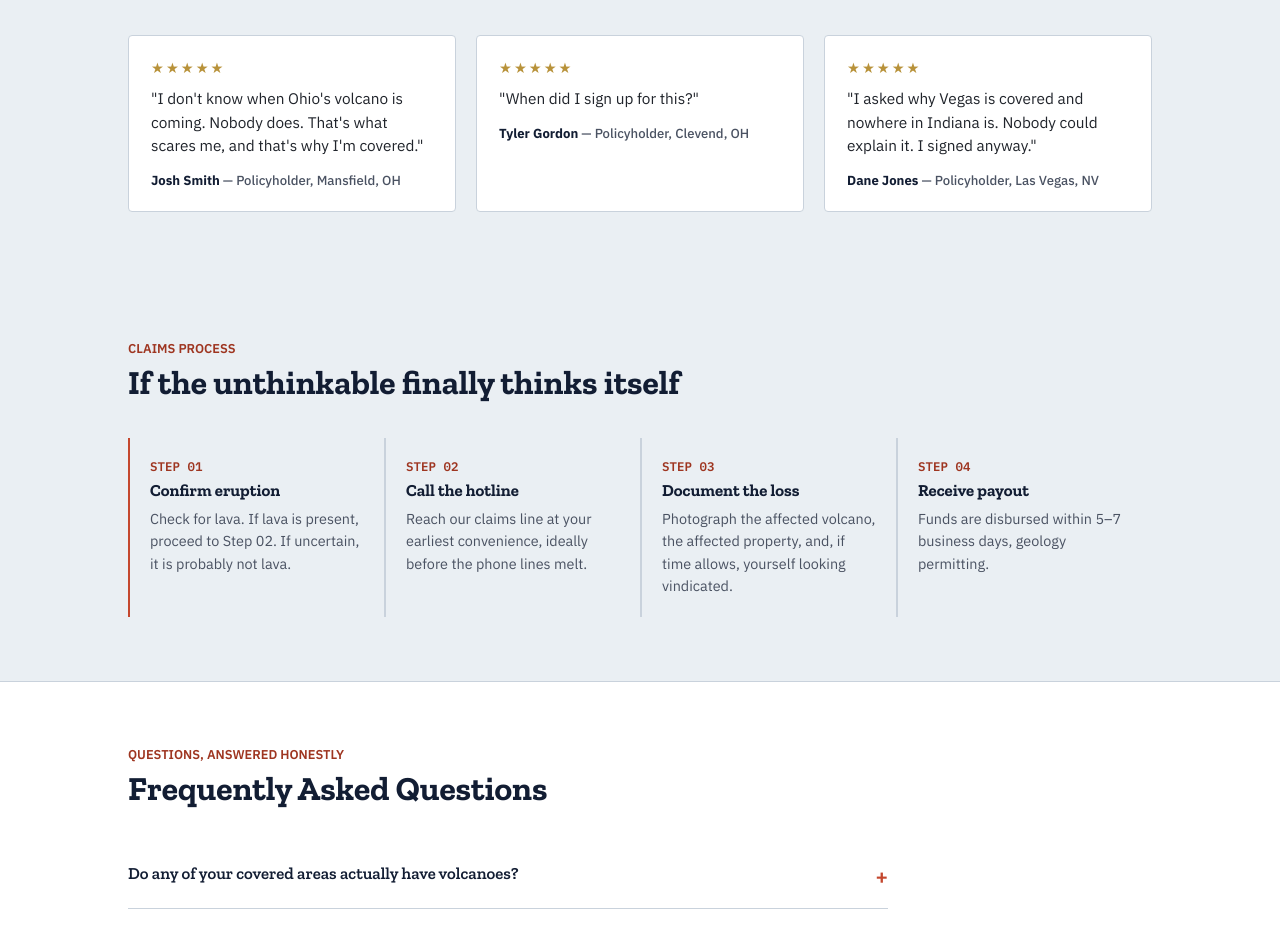
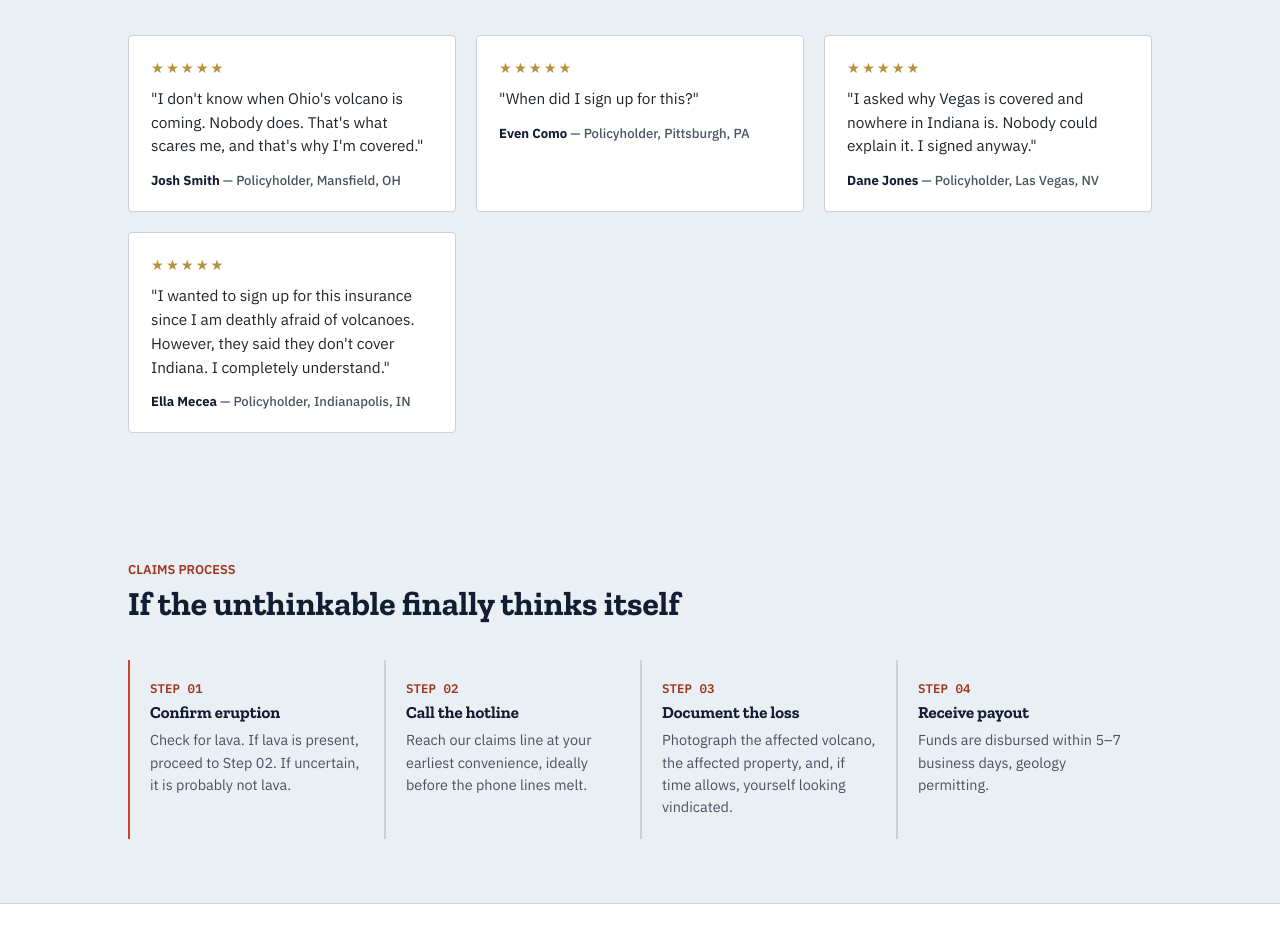
Before and after one commit to CrisM-Code/Volcano-Insurance, a plain HTML site: page index.html in a window 1280 px wide. Shown: the part 2890-3815 px from the top of the page. Drawn offline with nearby package versions, Linux system fonts and the light colour scheme.

Commit message:
Second Launch

```diff
--- a/index.html
+++ b/index.html
@@ -459,13 +459,18 @@
       <div class="testi">
         <div class="stars">★★★★★</div>
         <p>"When did I sign up for this?"</p>
-        <div class="who"><b>Tyler Gordon</b> — Policyholder, Clevend, OH</div>
+        <div class="who"><b>Even Como</b> — Policyholder, Pittsburgh, PA</div>
       </div>
       <div class="testi">
         <div class="stars">★★★★★</div>
         <p>"I asked why Vegas is covered and nowhere in Indiana is. Nobody could explain it. I signed anyway."</p>
         <div class="who"><b>Dane Jones</b> — Policyholder, Las Vegas, NV</div>
       </div>
+       <div class="testi">
+        <div class="stars">★★★★★</div>
+        <p>"I wanted to sign up for this insurance since I am deathly afraid of volcanoes. However, they said they don't cover Indiana. I completely understand."</p>
+        <div class="who"><b>Ella Mecea</b> — Policyholder, Indianapolis, IN</div>
+      </div
     </div>
   </div>
 </section>
```
